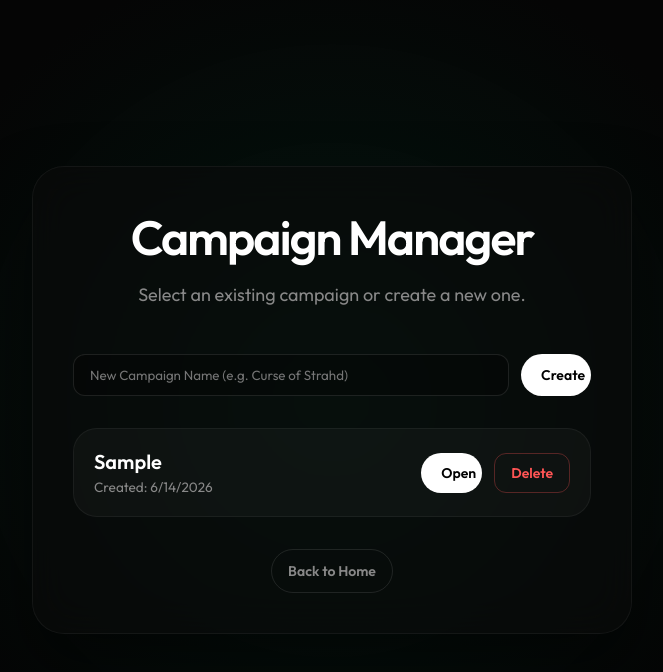
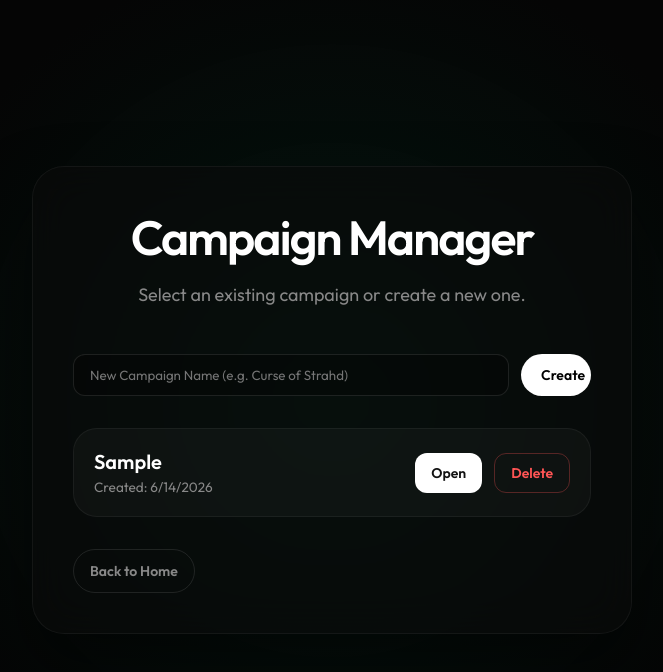
Before and after one commit to LooMeeRy/dnd-hexcrawl-map, a React (Vite) app: page /dm in a window 1280 px wide. Both pictures are taken after typing "Sample" into the empty fields and a click on the button "Create". Shown: the top 672 px of the page, without its empty margins (308-971 px from the left). Built offline with nearby package versions, Linux system fonts and the light colour scheme.

Commit message:
style: center button text globally and update Open button shape

```diff
--- a/src/index.css
+++ b/src/index.css
@@ -109,6 +109,7 @@ body {
 button {
   font-family: inherit; font-size: 0.875rem; font-weight: 600; cursor: pointer;
   border: none; outline: none; transition: transform 0.2s cubic-bezier(0.16, 1, 0.3, 1), background-color 0.2s;
+  display: flex; align-items: center; justify-content: center;
 }
 button:active { transform: scale(0.96); }
 
--- a/src/views/DMView.jsx
+++ b/src/views/DMView.jsx
@@ -62,8 +62,8 @@ export default function DMView() {
                 <p style={{ margin: 0, fontSize: '0.85rem' }}>Created: {new Date(c.createdAt).toLocaleDateString()}</p>
               </div>
               <div style={{ display: 'flex', gap: '12px' }}>
-                <button className="primary-btn" onClick={() => navigate(`/dm/map/${c.id}`)}>Open</button>
-                <button style={{ padding: '10px 16px', borderRadius: '12px', border: '1px solid rgba(255,85,85,0.3)', background: 'transparent', color: '#ff5555', cursor: 'pointer', fontWeight: 600 }} onClick={() => deleteCampaign(c.id)}>Delete</button>
+                <button style={{ padding: '10px 16px', borderRadius: '12px', border: 'none', background: 'white', color: '#121212', cursor: 'pointer', fontWeight: 600, display: 'flex', alignItems: 'center', justifyContent: 'center' }} onClick={() => navigate(`/dm/map/${c.id}`)}>Open</button>
+                <button style={{ padding: '10px 16px', borderRadius: '12px', border: '1px solid rgba(255,85,85,0.3)', background: 'transparent', color: '#ff5555', cursor: 'pointer', fontWeight: 600, display: 'flex', alignItems: 'center', justifyContent: 'center' }} onClick={() => deleteCampaign(c.id)}>Delete</button>
               </div>
             </div>
           ))}
```
